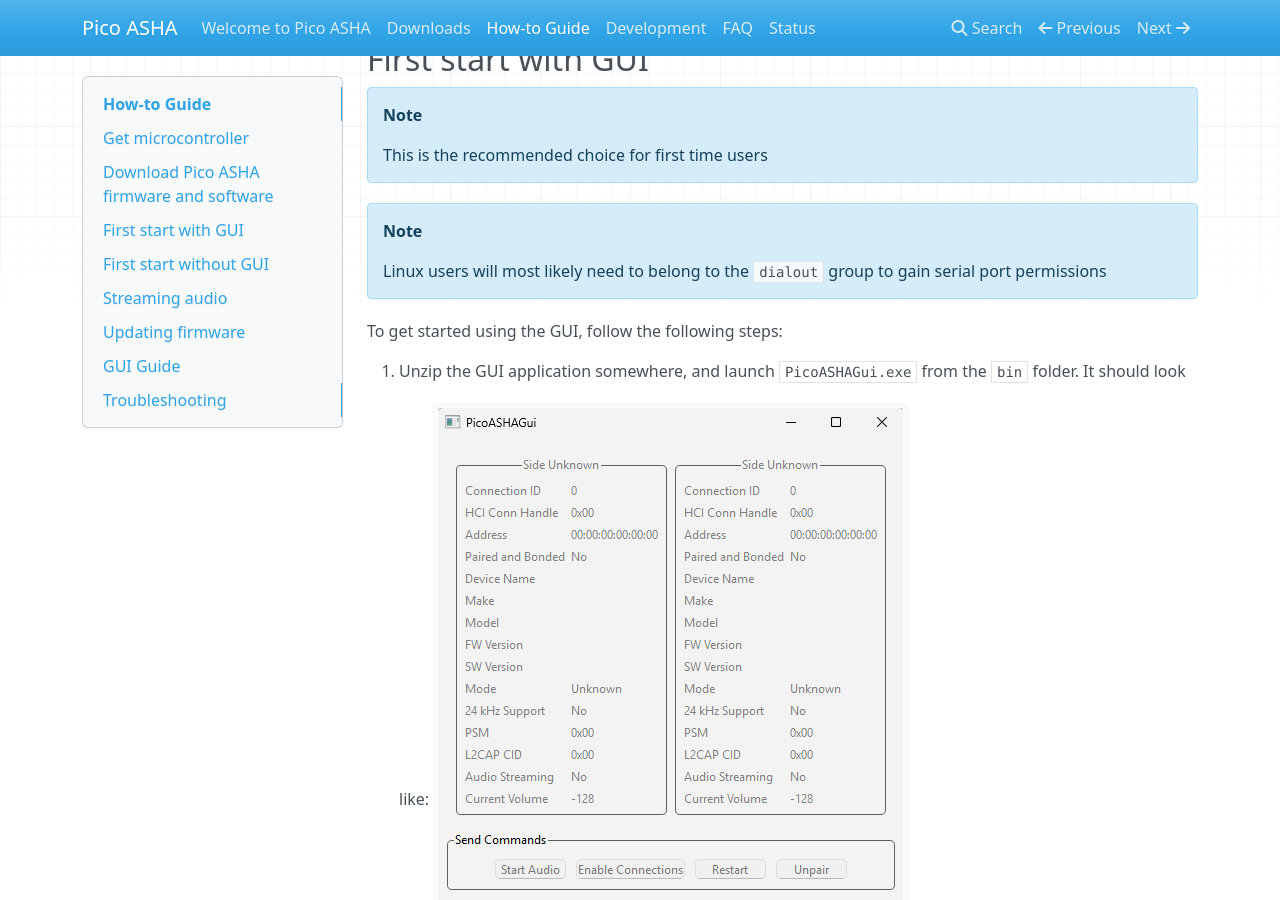
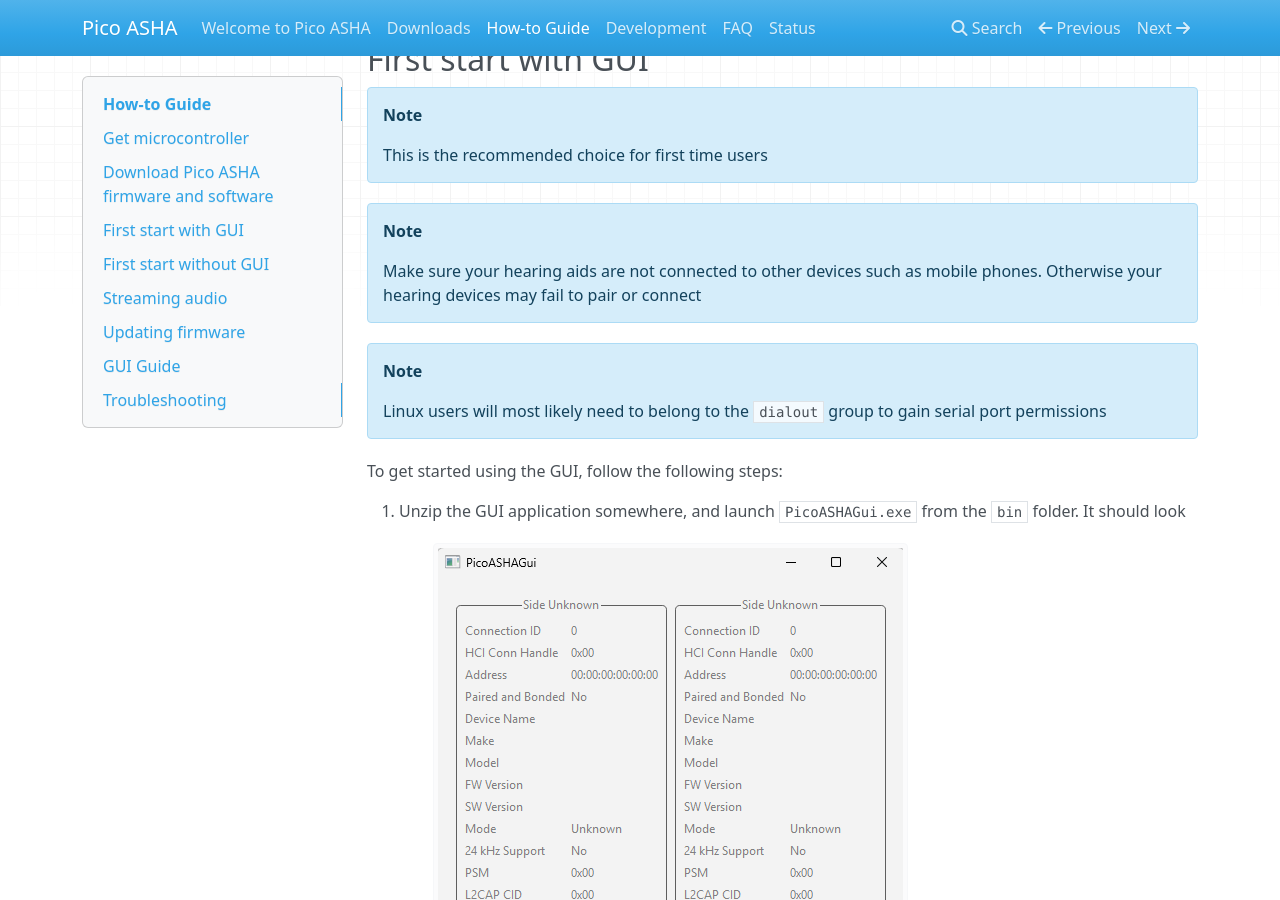
Before and after one commit to shermp/Pico-ASHA, an MkDocs documentation site: the page built from website/docs/guide.md, in a window 1280 px wide and 900 px high, scrolled down 511 px. Built offline with MkDocs 1.6.1, drawn with Linux system fonts in a browser that asks for light colours; nearby versions of some CDN libraries; some of the changed text lies outside the part shown.

Commit message:
Update HA status table. Add note about other devices in guide

```diff
--- a/website/docs/guide.md
+++ b/website/docs/guide.md
@@ -23,6 +23,12 @@
 !!! Note
 
     This is the recommended choice for first time users
+
+!!! Note
+
+    Make sure your hearing aids are not connected to other devices such as mobile phones. Otherwise
+    your hearing devices may fail to pair or connect
+
 
 !!! Note
 
@@ -57,6 +63,11 @@
 
     It is recommended that the GUI is used for the first time, as it can show any errors during the
     pairing and connecting process.
+
+!!! Note
+
+    Make sure your hearing aids are not connected to other devices such as mobile phones. Otherwise
+    your hearing devices may fail to pair or connect
 
 To get started without the GUI, follow the following steps:
 
```
Also changed, not shown: website/docs/status.md (+1 -0 lines).
